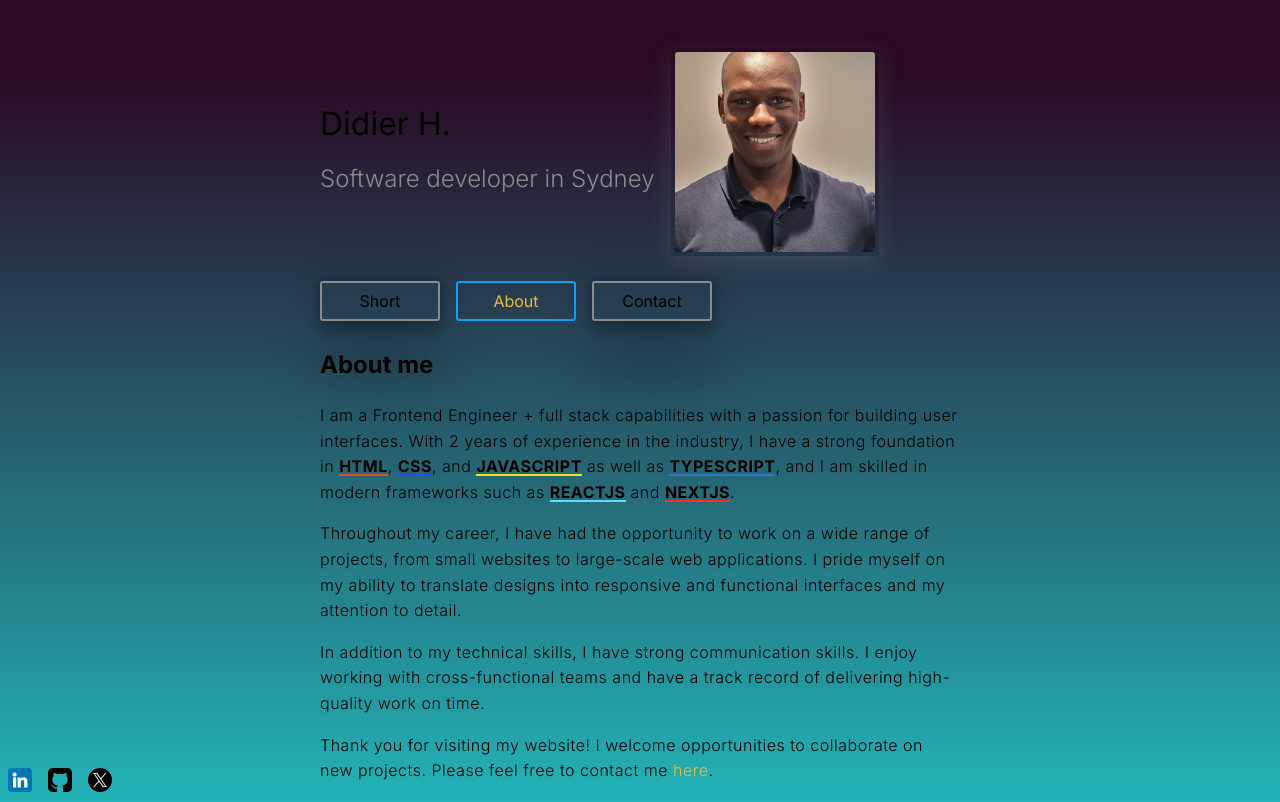
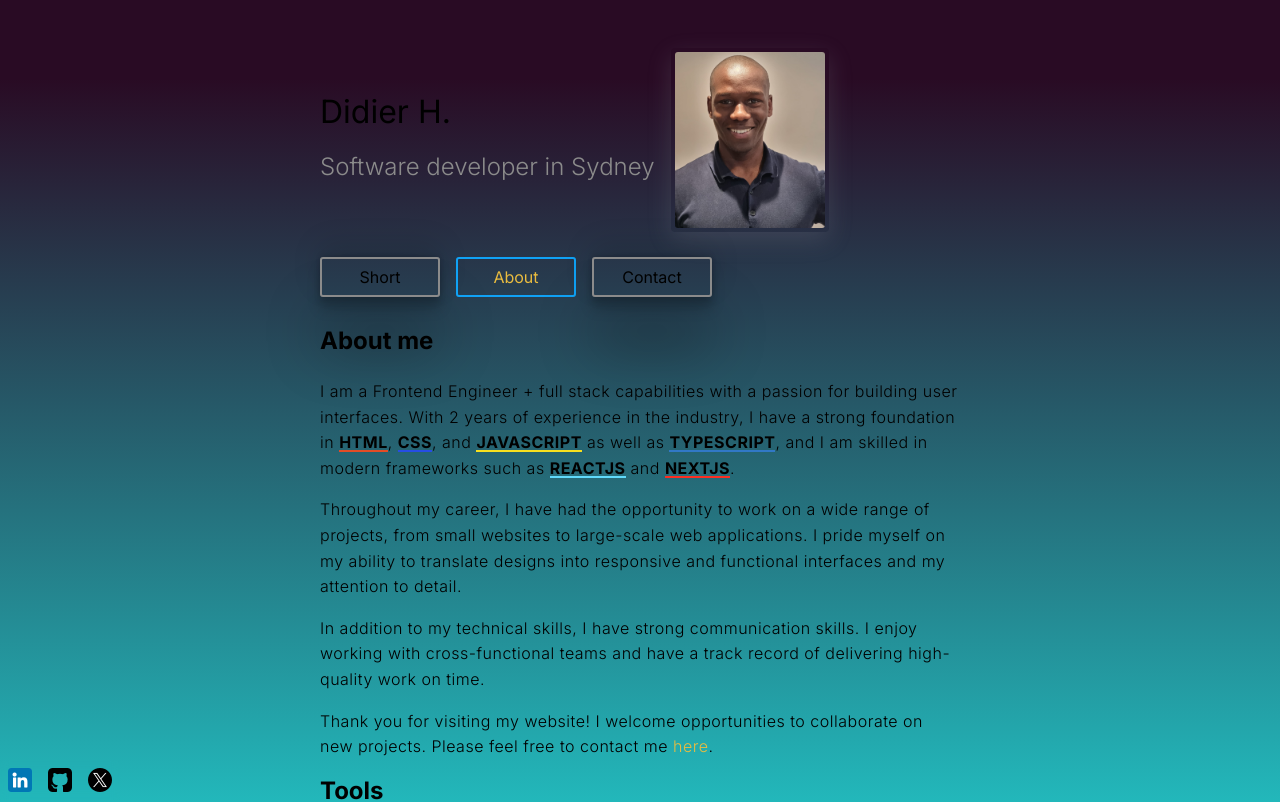
Before and after one commit to Didier187/react-portfolio, a Next.js app: page /about in a window 1280 px wide. Shown: the top 802 px of the page. Built offline with nearby package versions, Linux system fonts and the light colour scheme.

Commit message:
Update global CSS styles

```diff
--- a/app/globals.css
+++ b/app/globals.css
@@ -42,6 +42,7 @@ body {
     rgba(34, 193, 195, 1) 15%,
     rgba(41, 11, 36, 1) 92%
   );
+
 }
 
 img {
@@ -95,6 +96,7 @@ a {
   margin-bottom: 2rem;
   min-height: 100dvh;
   min-height: 100vh;
+
 }
 
 .gradient-box {
@@ -103,6 +105,10 @@ a {
   border-radius: 4px;
   box-shadow: rgba(149, 157, 165, 0.2) 0px 8px 24px;
   animation: shimmer 10s infinite;
+}
+.gradient-box img{
+ width: 150px;
+ height: 176px;
 }
 
 @keyframes shimmer {
@@ -160,7 +166,8 @@ a {
 .tab-content {
   display: flex;
   flex-direction: column;
-  animation: reveal 0.5s ease-in-out;
+  /* animation: reveal 0.5s ease-in-out; */
+
 }
 .tab-content h2 {
   margin-bottom: 1em;
```
